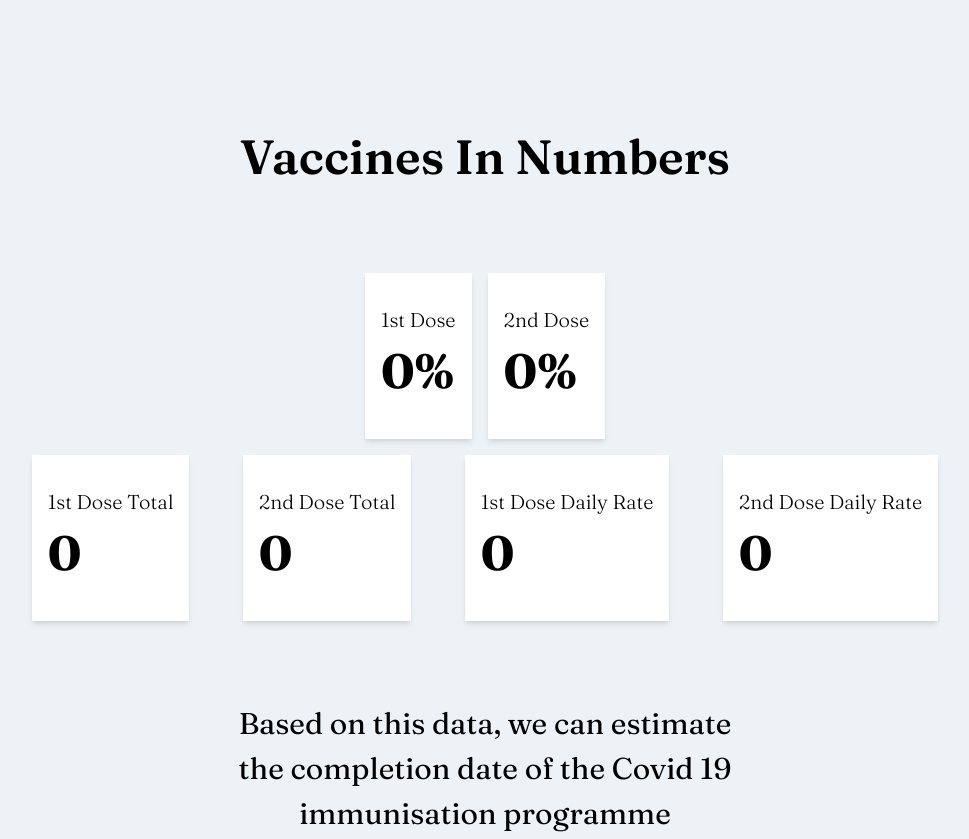
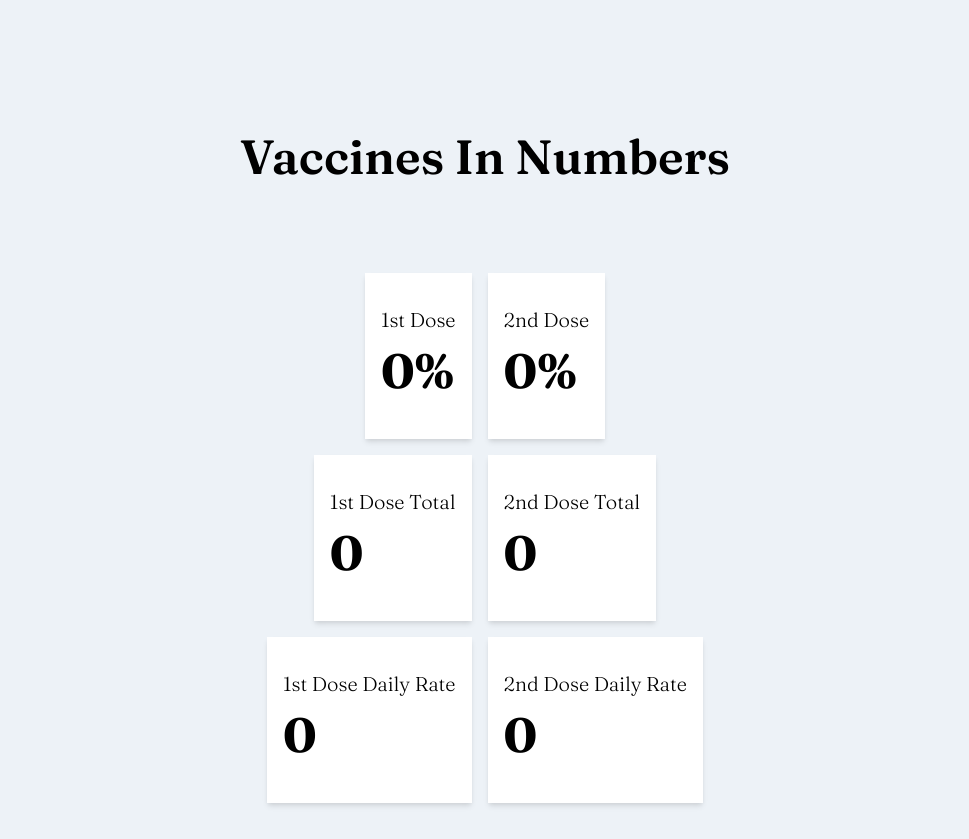
Before and after one commit to benmechen/Vax, a Gatsby site: page / in a window 1280 px wide. Shown: the part 680-1519 px from the top of the page, without its empty margins (155-1124 px from the left). Built offline with nearby package versions, Linux system fonts and the light colour scheme; Gatsby itself is replaced by a stand-in of ours; no server answers.

Commit message:
Fix purge, break cards onto new lines

```diff
--- a/src/components/Layout.js
+++ b/src/components/Layout.js
@@ -10,10 +10,10 @@
 			<SEO />
 			<div className="flex flex-col min-h-screen bg-gray-200">
 				<header className="p-4 bg-black text-white font-semibold flex items-center">
-					<h1 className="max-w-4xl mx-auto text-xl">
+					<h1 className="max-w-4xl mx-auto text-xl text-center">
 						UK Covid 19 Vaccination Tracker
 					</h1>
-					<span className="font-light float-right">
+					<span className="font-light absolute right-0 mr-4">
 						{date && `Data from ${date.toLocaleDateString()}`}
 					</span>
 				</header>
--- a/src/data.json
+++ /dev/null
@@ -1,73 +0,0 @@
-{
-	"length": 6,
-	"maxPageLimit": 2500,
-	"data": [
-		{
-			"areaType": "overview",
-			"areaName": "United Kingdom",
-			"areaCode": "K02000001",
-			"date": "2021-01-15",
-			"newPeopleVaccinatedFirstDoseByPublishDate": 324233,
-			"newPeopleVaccinatedSecondDoseByPublishDate": 4027,
-			"cumPeopleVaccinatedFirstDoseByPublishDate": 3559179,
-			"cumPeopleVaccinatedSecondDoseByPublishDate": 447261
-		},
-		{
-			"areaType": "overview",
-			"areaName": "United Kingdom",
-			"areaCode": "K02000001",
-			"date": "2021-01-14",
-			"newPeopleVaccinatedFirstDoseByPublishDate": 316694,
-			"newPeopleVaccinatedSecondDoseByPublishDate": 5257,
-			"cumPeopleVaccinatedFirstDoseByPublishDate": 3234946,
-			"cumPeopleVaccinatedSecondDoseByPublishDate": 443234
-		},
-		{
-			"areaType": "overview",
-			"areaName": "United Kingdom",
-			"areaCode": "K02000001",
-			"date": "2021-01-13",
-			"newPeopleVaccinatedFirstDoseByPublishDate": 278943,
-			"newPeopleVaccinatedSecondDoseByPublishDate": 9745,
-			"cumPeopleVaccinatedFirstDoseByPublishDate": 2918252,
-			"cumPeopleVaccinatedSecondDoseByPublishDate": 437977
-		},
-		{
-			"areaType": "overview",
-			"areaName": "United Kingdom",
-			"areaCode": "K02000001",
-			"date": "2021-01-12",
-			"newPeopleVaccinatedFirstDoseByPublishDate": 207661,
-			"newPeopleVaccinatedSecondDoseByPublishDate": 16065,
-			"cumPeopleVaccinatedFirstDoseByPublishDate": 2639309,
-			"cumPeopleVaccinatedSecondDoseByPublishDate": 428232
-		},
-		{
-			"areaType": "overview",
-			"areaName": "United Kingdom",
-			"areaCode": "K02000001",
-			"date": "2021-01-11",
-			"newPeopleVaccinatedFirstDoseByPublishDate": 145076,
-			"newPeopleVaccinatedSecondDoseByPublishDate": 20768,
-			"cumPeopleVaccinatedFirstDoseByPublishDate": 2431648,
-			"cumPeopleVaccinatedSecondDoseByPublishDate": 412167
-		},
-		{
-			"areaType": "overview",
-			"areaName": "United Kingdom",
-			"areaCode": "K02000001",
-			"date": "2021-01-10",
-			"newPeopleVaccinatedFirstDoseByPublishDate": null,
-			"newPeopleVaccinatedSecondDoseByPublishDate": null,
-			"cumPeopleVaccinatedFirstDoseByPublishDate": 2286572,
-			"cumPeopleVaccinatedSecondDoseByPublishDate": 391399
-		}
-	],
-	"pagination": {
-		"current": "/v1/data?filters=areaType=overview&structure=%7B%22areaType%22:%22areaType%22,%22areaName%22:%22areaName%22,%22areaCode%22:%22areaCode%22,%22date%22:%22date%22,%22newPeopleVaccinatedFirstDoseByPublishDate%22:%22newPeopleVaccinatedFirstDoseByPublishDate%22,%22newPeopleVaccinatedSecondDoseByPublishDate%22:%22newPeopleVaccinatedSecondDoseByPublishDate%22,%22cumPeopleVaccinatedFirstDoseByPublishDate%22:%22cumPeopleVaccinatedFirstDoseByPublishDate%22,%22cumPeopleVaccinatedSecondDoseByPublishDate%22:%22cumPeopleVaccinatedSecondDoseByPublishDate%22%7D&format=json&page=1",
-		"next": null,
-		"previous": null,
-		"first": "/v1/data?filters=areaType=overview&structure=%7B%22areaType%22:%22areaType%22,%22areaName%22:%22areaName%22,%22areaCode%22:%22areaCode%22,%22date%22:%22date%22,%22newPeopleVaccinatedFirstDoseByPublishDate%22:%22newPeopleVaccinatedFirstDoseByPublishDate%22,%22newPeopleVaccinatedSecondDoseByPublishDate%22:%22newPeopleVaccinatedSecondDoseByPublishDate%22,%22cumPeopleVaccinatedFirstDoseByPublishDate%22:%22cumPeopleVaccinatedFirstDoseByPublishDate%22,%22cumPeopleVaccinatedSecondDoseByPublishDate%22:%22cumPeopleVaccinatedSecondDoseByPublishDate%22%7D&format=json&page=1",
-		"last": "/v1/data?filters=areaType=overview&structure=%7B%22areaType%22:%22areaType%22,%22areaName%22:%22areaName%22,%22areaCode%22:%22areaCode%22,%22date%22:%22date%22,%22newPeopleVaccinatedFirstDoseByPublishDate%22:%22newPeopleVaccinatedFirstDoseByPublishDate%22,%22newPeopleVaccinatedSecondDoseByPublishDate%22:%22newPeopleVaccinatedSecondDoseByPublishDate%22,%22cumPeopleVaccinatedFirstDoseByPublishDate%22:%22cumPeopleVaccinatedFirstDoseByPublishDate%22,%22cumPeopleVaccinatedSecondDoseByPublishDate%22:%22cumPeopleVaccinatedSecondDoseByPublishDate%22%7D&format=json&page=1"
-	}
-}
--- a/src/data.provider.js
+++ b/src/data.provider.js
@@ -32,7 +32,10 @@
 
 	useEffect(() => {
 		const getData = async () => {
-			const res = await fetch(process.env.GATSBY_API_URL);
+			// const res = await fetch(process.env.GATSBY_API_URL);
+			const res = await fetch(
+				'https://coronavirus.data.gov.uk/api/v1/data?filters=areaType=overview&structure=%7B%22areaType%22:%22areaType%22,%22areaName%22:%22areaName%22,%22areaCode%22:%22areaCode%22,%22date%22:%22date%22,%22newPeopleVaccinatedFirstDoseByPublishDate%22:%22newPeopleVaccinatedFirstDoseByPublishDate%22,%22newPeopleVaccinatedSecondDoseByPublishDate%22:%22newPeopleVaccinatedSecondDoseByPublishDate%22,%22cumPeopleVaccinatedFirstDoseByPublishDate%22:%22cumPeopleVaccinatedFirstDoseByPublishDate%22,%22cumPeopleVaccinatedSecondDoseByPublishDate%22:%22cumPeopleVaccinatedSecondDoseByPublishDate%22%7D&format=json',
+			);
 			const data = await res.json();
 
 			if (data.data && Array.isArray(data.data)) {
--- a/src/pages/index.js
+++ b/src/pages/index.js
@@ -1,9 +1,9 @@
 import React from 'react';
+import DataProvider from '../data.provider';
 import Layout from '../components/Layout';
 import Syringes from '../sections/Syringes/';
 import Numbers from '../sections/Numbers';
 import Population from '../sections/Population';
-import DataProvider from '../data.provider';
 import Graphs from '../sections/Graphs';
 import '../css/index.css';
 
--- a/src/sections/Numbers/index.jsx
+++ b/src/sections/Numbers/index.jsx
@@ -109,16 +109,29 @@
 					className="ml-2"
 				/>
 			</div>
-			<div className="flex flex-col md:flex-row items-center justify-around mt-4 w-full px-8 md:px-0">
-				<NumbersCard value={totalDoses.first} title="1st Dose Total" />
-				<NumbersCard value={totalDoses.second} title="2nd Dose Total" />
+			{/* <div className="flex flex-col md:flex-row items-center justify-around mt-4 w-full px-8 md:px-0 "> */}
+			<div className="flex flex-col md:flex-row items-center justify-center w-full px-8 md:px-0 mt-4">
+				<NumbersCard
+					value={totalDoses.first}
+					title="1st Dose Total"
+					className="mr-2"
+				/>
+				<NumbersCard
+					value={totalDoses.second}
+					title="2nd Dose Total"
+					className="ml-2"
+				/>
+			</div>
+			<div className="flex flex-col md:flex-row items-center justify-center w-full px-8 md:px-0 mt-4">
 				<NumbersCard
 					value={dailyDoses.first}
 					title="1st Dose Daily Rate"
+					className="mr-2"
 				/>
 				<NumbersCard
 					value={dailyDoses.second}
 					title="2nd Dose Daily Rate"
+					className="ml-2"
 				/>
 			</div>
 
--- a/tailwind.config.js
+++ b/tailwind.config.js
@@ -1,5 +1,5 @@
 module.exports = {
-	purge: ['./src/**/*.js'],
+	purge: ['./src/**/*.js', './src/**/*.jsx'],
 	target: 'relaxed',
 	theme: {
 		fontFamily: {
```
